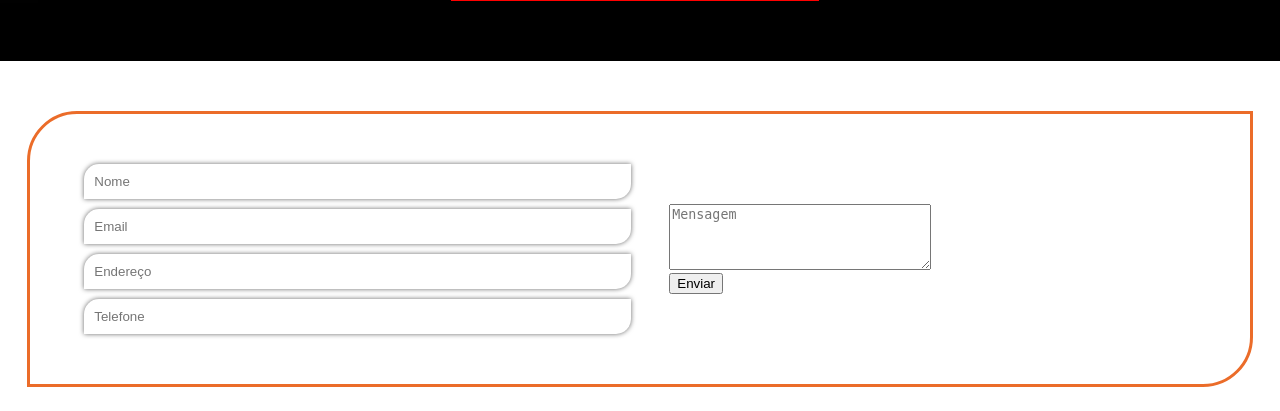
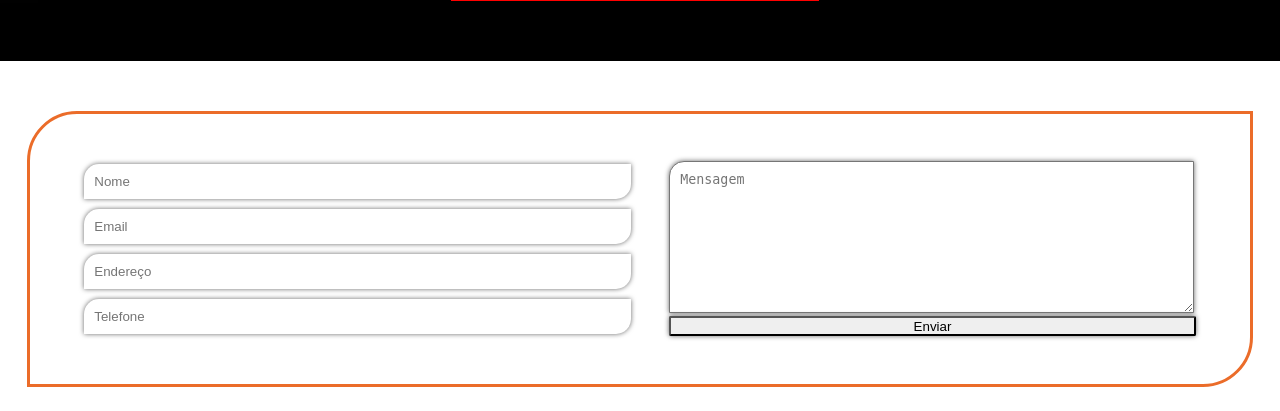
Before and after one commit to pissulin/BC-Studio, a PHP site: page / in a window 1280 px wide. Shown: the part 5009-5420 px from the top of the page. Run offline with PHP 8.4, Linux system fonts and the light colour scheme.

Commit message:
atualização contato

```diff
--- a/css/style.css
+++ b/css/style.css
@@ -59,16 +59,18 @@ body {
         }
             a {
                 margin-left: 20px;
+                transition:  0.3s;
             }
             a:hover {
                 border-bottom: 5px solid #837451;
-                transition-duration: 200ms
+
             }
 
                 a:nth-child(4) {
                     border: 2px solid #f3d692;
                     color: white;
                     padding: 15px 20px;
+                    transition:  0.5s;
                     }
                     a:nth-child(4):hover {
                         background-color: #f3d692;
@@ -385,14 +387,14 @@ section {
             width: 100%;
             max-width: 1170px;
             margin: auto;
-
             border: #EB6C29 solid 3px;
             border-radius: 50px 0 50px 0;
             height: 220px;
             padding:25px;
             display: flex;
             justify-content: space-around;
-            align-items: center
+            align-items: center;
+
 
         }
 
@@ -413,12 +415,30 @@ section {
                     margin-bottom: 0;
                 }
             .texto_submit{
+                width: 45%;
                 margin:0;
-                width: 45%;
                 padding: 0;
                 border: 0;
 
+            }
+                .texto_submit textarea {
+                    width: 95.5%;
+                    height: 130px;
+                    border-radius: 15px 0 0 0;
+                    box-shadow: 0px 0px 5px rgb(104, 104, 104);
+                    padding: 10px;
+                    margin:0;
+                }
+                .texto_submit input {
+                    width: 100%;
+                    height: 20px;
+                    border-radius: 2px ;
+                    box-shadow: 0px 0px 5px rgb(104, 104, 104);
+                    transition:  0.3s;
 
-            }
-
+                }
+                    .texto_submit input:hover{
+                        background-color: rgb(59, 58, 58);
+                        color: white;
+                    }
     /*fim contato */
--- a/index.html
+++ b/index.html
@@ -154,7 +154,7 @@
                         <div class="inputs">
                         <input type="text" name="nome" id="nome" placeholder="Nome" required>
                         <input type="email" name="email" id="email" placeholder="Email" required>
-                        <input type="text" name="endereco" id="endereco" placeholder="Endereço" required>
+                        <input type="text" name="endereco" id="endereco" placeholder="Endereço" >
                         <input type="tel" name="telefone" id="telefone" placeholder="Telefone" required>
                         </div>
                         <div class="texto_submit">
```
Also changed, not shown: img/facebook.png (added), img/instagram.png (added), img/nuvem.png (added).
